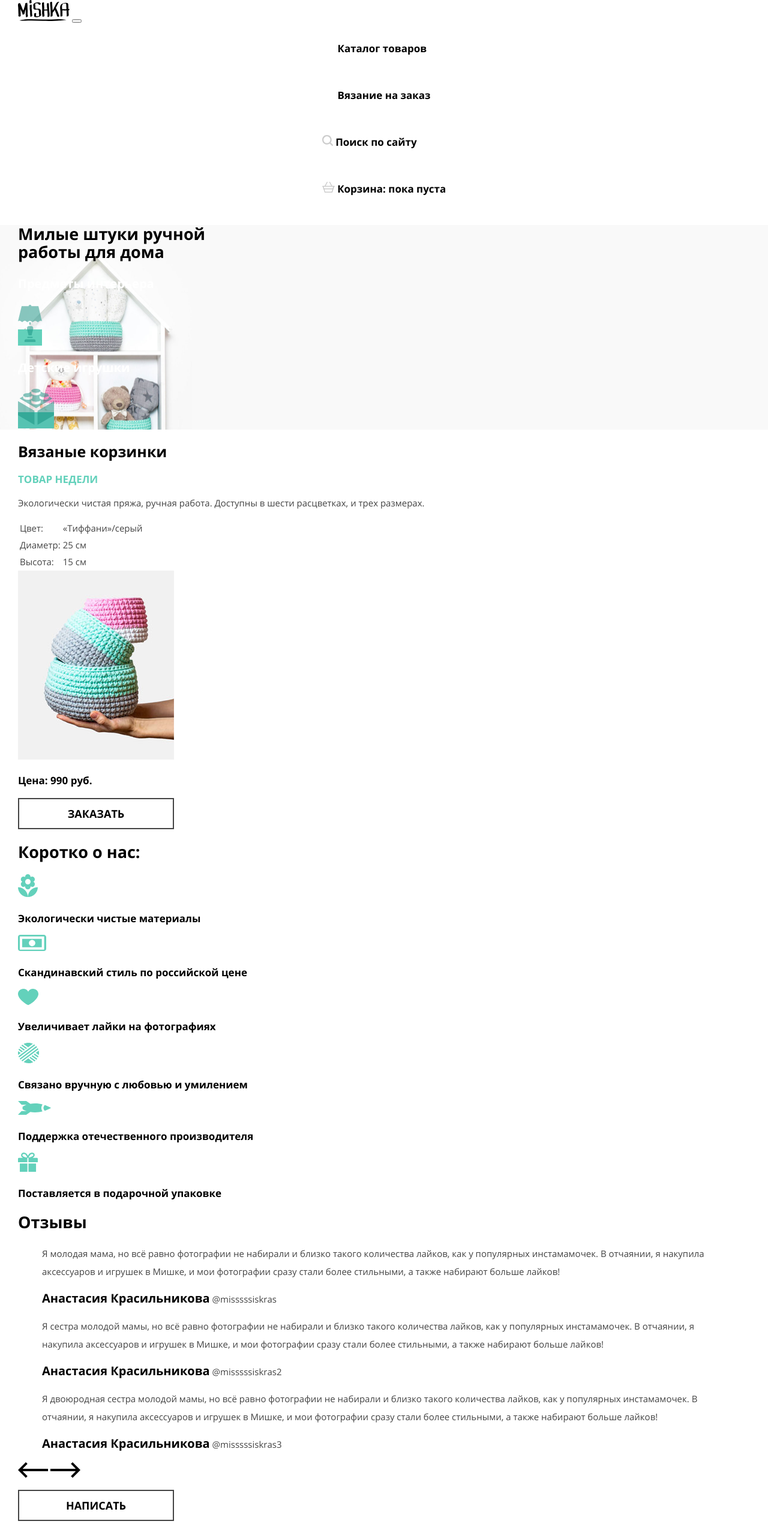
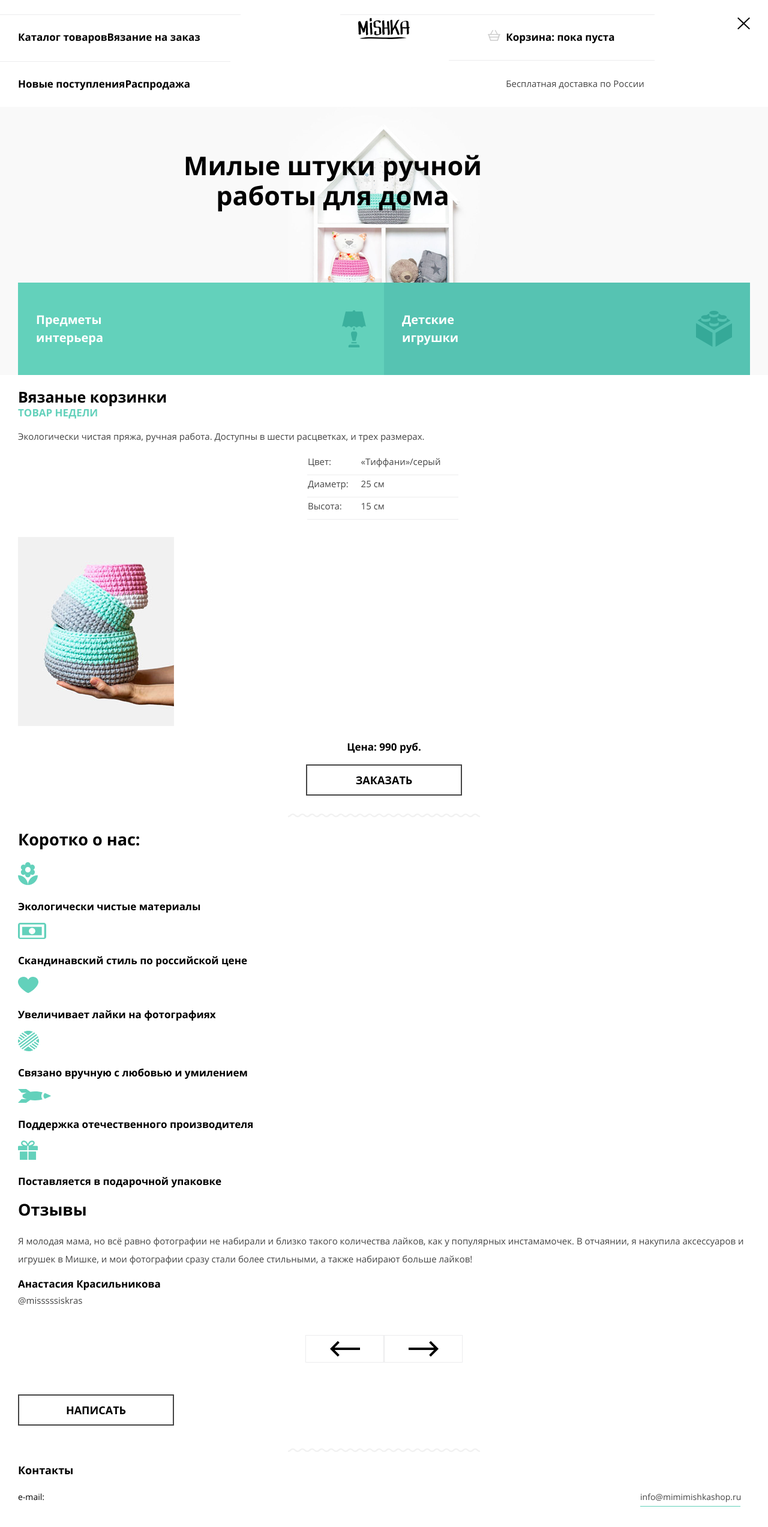
Before and after one commit to Lachugin/970471-mishka-22, a website: page source/index.html in a window 1280 px wide. Shown: the top 2545 px of the page at 60% size. Drawn offline with nearby package versions, Linux system fonts and the light colour scheme; files that its build step writes are made by us from their sources.

Commit message:
Адаптивная сетка для главной страницы

```diff
--- a/source/index.html
+++ b/source/index.html
@@ -29,9 +29,7 @@
           <span class="visually-hidden">Открыть меню</span>
         </button>
 
-      <div class="main-nav__wrapper">
-
-        <ul class="main-nav__list">
+        <ul class="main-nav__list main-nav__table-grid">
           <li class="main-nav__item">
             <a href="catalog.html" class="main-nav__link">Каталог товаров</a>
           </li>
@@ -40,32 +38,31 @@
           </li>
         </ul>
 
-        <ul class="main-nav__list">
+        <ul class="main-nav__list main-nav__table">
           <li class="main-nav__item user-search-item">
-            <a href="#" class="main-nav__link user-search-item__link">
-              <img class="user-search-item__icon" src="img/header/search-icon.svg" width="18" height="18" alt="Поиск">
-              <span>Поиск по сайту</span>
+            <a href="#" class="main-nav__link">
+              <img class="main-nav__icon" src="img/header/search-icon.svg" width="18" height="18" alt="Поиск">
+              <span class="main-nav__subtitle">Поиск по сайту</span>
             </a>
           </li>
-          <li class="main-nav__item user-shop-item">
-            <a href="#" class="main-nav__link user-shop-item__link">
-              <img class="user-shop-item__icon" src="img/header/cart-icon.svg" width="21" height="18" alt="Корзина">
+          <li class="main-nav__item main-nav__item--border">
+            <a href="#" class="main-nav__link">
+              <img class="main-nav__icon" src="img/header/cart-icon.svg" width="21" height="18" alt="Корзина">
               <span>Корзина: пока пуста</span>
             </a>
           </li>
         </ul>
 
-        <ul class="main-nav__list main-nav__list--mobail">
+        <ul class="main-nav__list main-nav__mobail">
           <li class="main-nav__item">
-            <a href="#" class="main-nav__link user-search-item__link">Новые поступления</a>
+            <a href="#" class="main-nav__link">Новые поступления</a>
           </li>
           <li class="main-nav__item">
-            <a href="#" class="main-nav__link user-search-item__link">Распродажа</a>
+            <a href="#" class="main-nav__link">Распродажа</a>
           </li>
         </ul>
 
-        <strong class="main-nav__delivery main-nav__delivery--mobail">Бесплатная доставка по России</strong>
-      </div>
+        <strong class="main-nav__delivery">Бесплатная доставка по России</strong>
     </nav>
   </header>
 
@@ -77,11 +74,11 @@
         <h2 class="promo__title">Милые штуки ручной<br> работы для дома</h2>
         <div class="promo__inner">
           <a href="#" class="promo__button">
-            <p class="promo__text">Предметы интерьера</p>
+            <p class="promo__text">Предметы<br> интерьера</p>
             <img src="img/promo/lamp-icon.svg" alt="Предметы интерьера" class="promo__img">
           </a>
           <a href="#" class="promo__button promo__button--darker">
-            <p class="promo__text">Детские игрушки</p>
+            <p class="promo__text">Детские<br> игрушки</p>
             <img src="img/promo/cube-icon.svg" alt="Детские игрушки" class="promo__img">
           </a>
         </div>
@@ -97,16 +94,16 @@
             ручная работа. Доступны в шести расцветках, и трех размерах.</p>
           <table class="shop-item__table">
             <tr class="shop-item__row">
-              <td>Цвет:</td>
-              <td>«Тиффани»/серый</td>
+              <td class="shop-item__tab">Цвет:</td>
+              <td class="shop-item__tab">«Тиффани»/серый</td>
             </tr>
             <tr class="shop-item__row">
-              <td>Диаметр:</td>
-              <td>25 см</td>
+              <td class="shop-item__tab">Диаметр:</td>
+              <td class="shop-item__tab">25 см</td>
             </tr>
             <tr class="shop-item__row">
-              <td>Высота:</td>
-              <td>15 см</td>
+              <td class="shop-item__tab">Высота:</td>
+              <td class="shop-item__tab">15 см</td>
             </tr>
           </table>
           <img class="shop-item__img" src="img/shop-item/triple-set-mobile.png" alt="Вязаная корзинка">
@@ -162,7 +159,7 @@
             <a class="reviews__author-social" href="#">@misssssiskras</a>
           </blockquote>
 
-          <blockquote class="reviews__item slider__item">
+          <!-- <blockquote class="reviews__item slider__item">
             <p class="reviews__text">Я сестра молодой мамы, но всё равно фотографии не набирали и близко такого
               количества лайков, как у популярных инстамамочек. В отчаянии, я накупила аксессуаров и игрушек в Мишке,
               и
@@ -177,7 +174,7 @@
               Мишке, и мои фотографии сразу стали более стильными, а также набирают больше лайков!</p>
             <cite class="reviews__author-name">Анастасия Красильникова</cite>
             <a class="reviews__author-social" href="#">@misssssiskras3</a>
-          </blockquote>
+          </blockquote> -->
 
         </div>
         <p class="reviews__toggles slider__toggles">
@@ -196,18 +193,20 @@
         <h2 class="contacts__title title">Контакты</h2>
         <ul class="contacts__list">
           <li class="contacts__item">
-            <span class="contacts__text">e-mail:</span>
+            <div class="contacts__text">e-mail:</div>
             <a class="contacts__link" href="mailto:info@mimimishkashop.ru">info@mimimishkashop.ru</a>
           </li>
           <li class="contacts__item">
-            <span class="contacts__text">адрес:</span>
+            <div class="contacts__text">адрес:</div>
             <address class="contacts__address">
               г. Санкт-Петербург ул. Большая Конюшенная д. 19/8, офис 101
             </address>
           </li>
         </ul>
         <div class="map">тут будет карта</div>
+        <div class="contacts__inner">
           <button class="contacts__button button">Напишите нам</button>
+        </div>
       </div>
     </section>
   </main>
@@ -236,7 +235,7 @@
     </ul>
 
     <div class="main-footer__academy-logo">
-      <span class="main-footer__academy-logo__text">Разработано</span>
+      <div class="main-footer__academy-logo__text">Разработано</div>
       <a href="https://htmlacademy.ru/intensive/adaptive"><img src="img/footer/icon-logo-htmlacademy.svg"
           alt="Логотип htmlacademy"></a>
     </div>
--- a/source/sass/blocks/about-us.scss
+++ b/source/sass/blocks/about-us.scss
@@ -1,3 +1,19 @@
+.about-us {
+  padding-top: 30px;
+
+  &::before {
+    content: "";
+    display: block;
+    margin: 0  auto;
+    background-image: url("../img/mobail-decor.svg");
+    background-repeat: no-repeat;
+    background-size: auto;
+    width: 320px;
+    height: 6px;
+    left: 0;
+    top: 915px;
+  }
+}
 
 .about-us__wrapper {
   margin: 0;
--- a/source/sass/blocks/contacts.scss
+++ b/source/sass/blocks/contacts.scss
@@ -1,20 +1,39 @@
+.contacts {
+  padding-top: 38px;
+
+  &::before {
+    content: "";
+    display: block;
+    margin: 0  auto;
+    background-image: url("../img/mobail-decor.svg");
+    background-repeat: no-repeat;
+    background-size: auto;
+    width: 320px;
+    height: 6px;
+    left: 0;
+    top: 915px;
+  }
+}
+
 .contacts__wrapper {
   margin: 0;
   padding-top: 0;
   padding-bottom: 0;
-  padding-left: 30px;
-  padding-right: 30px;
 }
 
 .contacts__title {
   font-weight: bold;
   font-size: 18px;
   line-height: 30px;
+  padding-left: 30px;
+  padding-right: 30px;
 }
 
 .contacts__list {
   margin: 0;
   padding: 0;
+  padding-left: 30px;
+  padding-right: 30px;
   list-style: none;
   font-weight: normal;
   font-size: 14px;
@@ -22,20 +41,29 @@
 }
 
 .contacts__text {
-  padding-right: 36px;
+  width: 76px;
 }
 
 .contacts__link {
+  position: relative;
   color: $text-basic-color;
+  width: 183px;
 
   &::after {
+    position: absolute;
     content: "";
     display: block;
     width: 167px;
     height: 1px;
-    margin-left: 83px;
+    margin-left: 0;
     background-color: $decorative-border-color;
   }
+}
+
+.contacts__item {
+  padding-bottom: 28px;
+  display: flex;
+  justify-content: space-between;
 }
 
 .contacts__address {
@@ -44,4 +72,15 @@
   font-weight: normal;
   font-size: 14px;
   line-height: 30px;
+  width: 183px;
 }
+
+.contacts__button {
+  margin: 0 auto;
+}
+
+.contacts__inner {
+  padding-top: 41px;
+  padding-bottom: 38px;
+  text-align: center;
+}
--- a/source/sass/blocks/main-nav.scss
+++ b/source/sass/blocks/main-nav.scss
@@ -1,22 +1,51 @@
 .main-nav {
   margin: 0;
-  padding-top: 0;
+  padding-top: 22px;
   padding-bottom: 0;
   padding-left: 30px;
   padding-right: 30px;
+  align-items: center;
+  justify-content: center;
+  display: grid;
+  position: relative;
+
+  @media (min-width: 768px) {
+    grid-template-columns: 2fr 0.5fr 1fr;
+    grid-template-rows: 89px 50px;
+  }
+
+  @media (min-width: 1150px) {
+    grid-template-columns: 1fr 1fr 1fr;
+    grid-template-rows: 1fr 1fr;
+  }
 }
 
-.main-nav__wrapper {
-  margin: 0;
-  padding-top: 0;
-  padding-bottom: 0;
-  padding-left: 0;
-  padding-right: 0;
-  //
-  display: flex;
-  justify-content: center;
-  flex-direction: column;
-  align-items: center;
+.main-nav__toggle {
+  border: none;
+  background-image: url("../img/header/menu-close.svg");
+  background-repeat: no-repeat;
+  background-size: auto;
+  background-color: $button-bg-color;
+  width: 21px;
+  height: 20px;
+  position: absolute;
+  top: 29px;
+  right: 30px;
+}
+
+.main-nav__logo {
+  text-align: center;
+  padding-bottom: 22px;
+
+  @media (min-width: 768px) {
+    text-align: left;
+  }
+
+  @media (min-width: 1150px) {
+    text-align: center;
+    grid-row-start: 1;
+    grid-column-start: 2;
+  }
 }
 
 .main-nav__list {
@@ -27,19 +56,96 @@
   font-weight: bold;
   font-size: 17px;
   line-height: 24px;
+
+  @media (min-width: 768px) {
+    display: flex;
+  }
 }
 
-.main-nav__list--mobail {
-  display: none;
+.main-nav__table-grid {
+  @media (min-width: 768px) {
+    grid-row-start: 2;
+    grid-column-start: 1;
+  }
+
+  @media (min-width: 1150px) {
+    grid-row-start: 1;
+    grid-column-start: 1;
+  }
+}
+
+.main-nav__mobail {
+  @media (max-width: 767px) {
+    display: none;
+  }
+
+  @media (min-width: 768px) {
+    display: none;
+  }
+
+  @media (min-width: 1150px) {
+    display: flex;
+    grid-row-start: 2;
+    grid-column-start: 1;
+    grid-column-end: 3;
+  }
 }
 
 .main-nav__item {
   padding-top: 28px;
   padding-bottom: 26px;
+  position: relative;
+
+  &::before {
+    position: absolute;
+    content: "";
+    display: block;
+    top: 0;
+    right: -67px;
+    width: 343px;
+    height: 2px;
+    box-shadow: 0 1px 0;
+    color: #ececee;
+  }
+
+  &--border {
+    &::after {
+      position: absolute;
+      content: "";
+      display: block;
+      bottom: 0;
+      right: -67px;
+      width: 343px;
+      height: 2px;
+      box-shadow: 0 1px 0;
+      color: #ececee;
+    }
+  }
+}
+
+.main-nav__table {
+  @media (min-width: 768px) {
+    grid-row-start: 1;
+    grid-column-start: 2;
+    grid-column-end: 4;
+  }
+
+  @media (min-width: 1150px) {
+    grid-row-start: 1;
+    grid-column-start: 3;
+    grid-column-end: 4;
+  }
 }
 
 .main-nav__link {
   color: $subtitle-basic-color;
+  position: relative;
+}
+
+.main-nav__icon {
+  position: absolute;
+  top: 0;
+  left: -30px;
 }
 
 .main-nav__delivery {
@@ -48,8 +154,26 @@
   font-weight: normal;
   font-size: 15px;
   line-height: 24px;
+
+  @media (max-width: 767px) {
+    display: none;
+  }
+
+  @media (min-width: 768px) {
+    grid-row-start: 2;
+    grid-column-start: 2;
+    grid-column-end: 4;
+  }
+
+  @media (min-width: 1150px) {
+    grid-row-start: 2;
+    grid-column-start: 3;
+    grid-column-end: 4;
+  }
 }
 
-.main-nav__delivery--mobail {
-  display: none;
+.main-nav__subtitle {
+  @media (min-width: 768px) {
+    display: none;
+  }
 }
--- a/source/sass/blocks/map.scss
+++ b/source/sass/blocks/map.scss
@@ -1,9 +1,9 @@
 .map {
-  width: 768px;
+  width: 100%;
   height: 457px;
   background-image: url("../img/contacts/map.jpg");
-  background-color: goldenrod;
+  background-color: rgb(118, 97, 45);
   background-position: center/center;
   background-repeat: no-repeat;
-  background-size: cover;
+  background-size: auto;
 }
--- a/source/sass/blocks/promo.scss
+++ b/source/sass/blocks/promo.scss
@@ -3,24 +3,45 @@
 }
 
 .promo__wrapper {
-  margin: 0;
-  padding-top: 0;
-  padding-bottom: 0;
-  padding-left: 30px;
-  padding-right: 30px;
+  margin: 0 auto;
+  padding: 0;
 }
 
 .promo__bg-img {
   background-image: url("../img/promo/hero-mobile@2x 1.png");
   background-repeat: no-repeat;
+  background-position: center -15px;
 }
 
 .promo__title {
+  margin: 0 auto;
+  padding: 73px 30px 120px 30px;
+  display: flex;
+  align-items: center;
+  text-align: center;
+  width: 244px;
   font-style: normal;
   font-weight: bold;
   font-size: 27px;
   line-height: 30px;
   color: $headlines-basic-color;
+
+  @media (min-width: 768px) {
+    width: 668px;
+    font-size: 43px;
+    line-height: 50px;
+  }
+}
+
+.promo__inner {
+  display: grid;
+
+  @media (min-width: 768px) {
+    grid-template-columns: 1fr 1fr;
+    grid-template-rows: 1fr;
+    padding-left: 30px;
+    padding-right: 30px;
+  }
 }
 
 .promo__button {
@@ -30,6 +51,9 @@
   font-weight: bold;
   font-size: 20px;
   line-height: 30px;
+  padding: 27px 30px;
+  display: flex;
+  justify-content: space-between;
 
   &--darker {
     background-color: $background-rare-two-color;
--- a/source/sass/blocks/reviews.scss
+++ b/source/sass/blocks/reviews.scss
@@ -15,10 +15,11 @@
 }
 
 .reviews__author-name {
+  display: flex;
   font-style: normal;
   font-weight: bold;
-  font-size: 20px;
-  line-height: 30px;
+  font-size: 17px;
+  line-height: 24px;
   color: $subtitle-basic-color;
 }
 
@@ -29,3 +30,15 @@
   font-size: 15px;
   line-height: 30px;
 }
+
+.reviews__item {
+  margin: 0 auto;
+}
+
+.reviews__toggles {
+  display: flex;
+  align-items: center;
+  justify-content: center;
+  padding-top: 28px;
+  padding-bottom: 38px;
+}
--- a/source/sass/blocks/shop-item.scss
+++ b/source/sass/blocks/shop-item.scss
@@ -13,6 +13,7 @@
   font-weight: bold;
   font-size: 25px;
   line-height: 30px;
+  margin-bottom: 0;
 }
 
 .shop-item__strong {
@@ -36,3 +37,32 @@
   height: 315px;
   background-color: $img-none-color;
 }
+
+.shop-item__table {
+  margin: 0 auto;
+  width: 260px;
+  padding-bottom: 28px;
+}
+
+.shop-item__tab {
+  padding-bottom: 10px;
+  position: relative;
+
+  &::after {
+    position: absolute;
+    margin: 0 auto;
+    content: "";
+    display: block;
+    right: 0;
+    left: 0;
+    bottom: 0;
+    width: 160px;
+    height: 1px;
+    box-shadow: 0 1px 0;
+    color: #ececee;
+  }
+}
+
+.shop-item__holder {
+  text-align: center;
+}
--- a/source/sass/blocks/slider.scss
+++ b/source/sass/blocks/slider.scss
@@ -1,16 +1,23 @@
 .slider__toggle {
   cursor: pointer;
-  border: none;
   outline: none;
   width: 50px;
   height: 26px;
   background-color: $button-bg-color;
+  border: solid 1px #ececee;
+  padding: 31px 50px 13px 79px;
 
   &--left {
     background-image: url("../img/reviews/huge-arrow-left.svg");
+    background-repeat: no-repeat;
+    background-position: center center;
+    background-size: auto;
   }
 
   &--right {
     background-image: url("../img/reviews/huge-arrow-right.svg");
+    background-repeat: no-repeat;
+    background-position: center center;
+    background-size: auto;
   }
 }
--- a/source/sass/style.scss
+++ b/source/sass/style.scss
@@ -1,9 +1,9 @@
 
 // fonts
-@import "fonts.scss";
+@import "fonts";
 
 // variables style
-@import "variables.scss";
+@import "variables";
 @import "blocks/map";
 @import "blocks/title";
 @import "blocks/button";
```
Also changed, not shown: source/sass/blocks/main-footer.scss (+31 -1 lines), source/img/header/burger.svg (added), source/img/header/menu-close.svg (added), source/img/mobail-decor.svg (added). Lines whose indentation alone changed are shown as unchanged.
